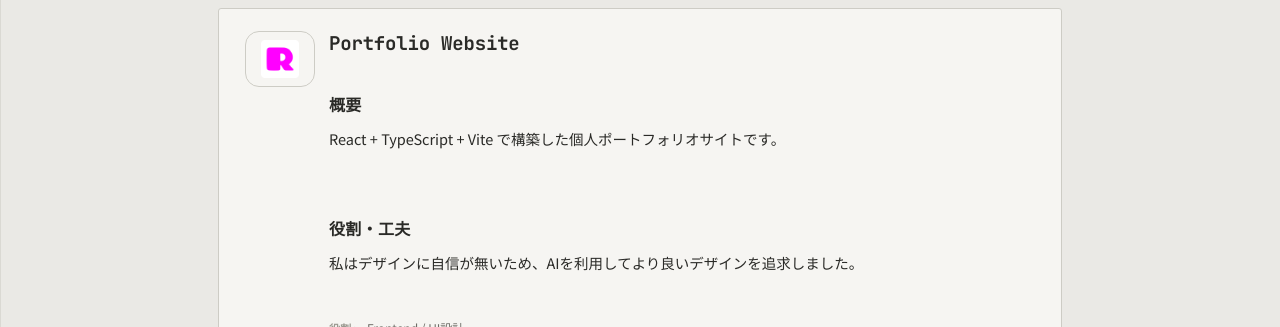
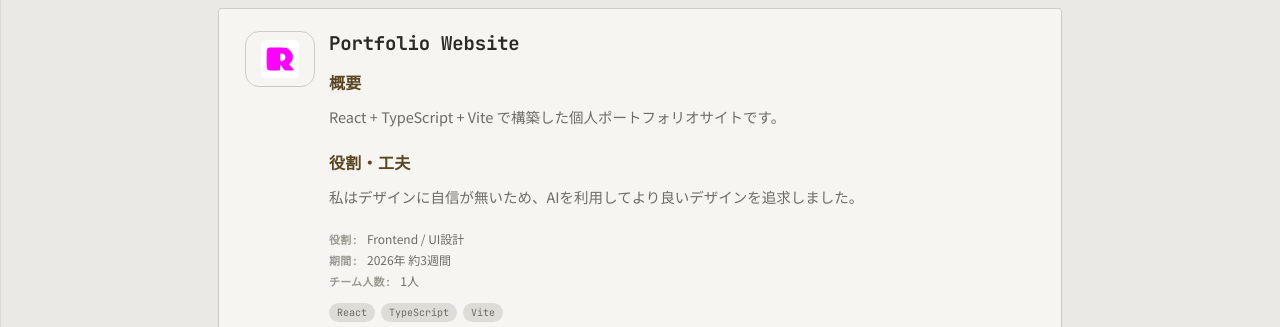
Before and after one commit to RUSK-0211/rusk-portfolio, a React (Vite) app: page / in a window 1280 px wide. Both pictures are taken after a click on the button "View Projects". Shown: the part 362-689 px from the top of the page. Built offline with nearby package versions, Linux system fonts and the light colour scheme.

Commit message:
Projectカードのデザイン修正

```diff
--- a/src/styles/projects.css
+++ b/src/styles/projects.css
@@ -206,38 +206,26 @@
 
 .project-card-title {
     font-family: var(--mono);
+    color: var(--ink);
     font-weight: 700;
     font-size: 19px;
     line-height: 1.35;
     letter-spacing: -0.01em;
 }
 
-.project-card-desc {
-    margin: 0;
-    font-size: 14.5px;
-    color: var(--ink);
-    line-height: 1.85;
-    max-width: 640px;
-}
-
-.project-section {
-    margin-bottom: 28px;
-}
-
 .project-section-title {
+    margin: 0 0 10px;
     font-size: 16px;
     font-weight: 600;
-    color: var(--ink);
-    margin-bottom: 10px;
+    color: var(--accent-amber);
     letter-spacing: 0.3px;
 }
 
 .project-section-body {
-    margin: 0;
+    margin: 0 0 5px;
     font-size: 14.5px;
-    color: var(--ink);
+    color: var(--ink-soft);
     line-height: 1.85;
-    max-width: 640px;
 }
 
 .project-section-body p {
--- a/src/styles/variables.css
+++ b/src/styles/variables.css
@@ -12,9 +12,6 @@
   --ink-soft: #6d6c66;
   --ink-faint: #9a9990;
 
-  --accent: #5c6d68;
-  --accent-soft: #8a9c95;
-
   /* teal */
   --accent: #5c6d68;
   --accent-soft: #8a9c95;
@@ -23,6 +20,7 @@
   /* amber */
   --accent-warm: #a5695a;
   --accent-warm-soft: #c79a8d;
+  --accent-amber: #5A4522;
   --amber: #96743a;
   --amber-soft: #b8955c;
   --amber-line: #d4bc96;
```
